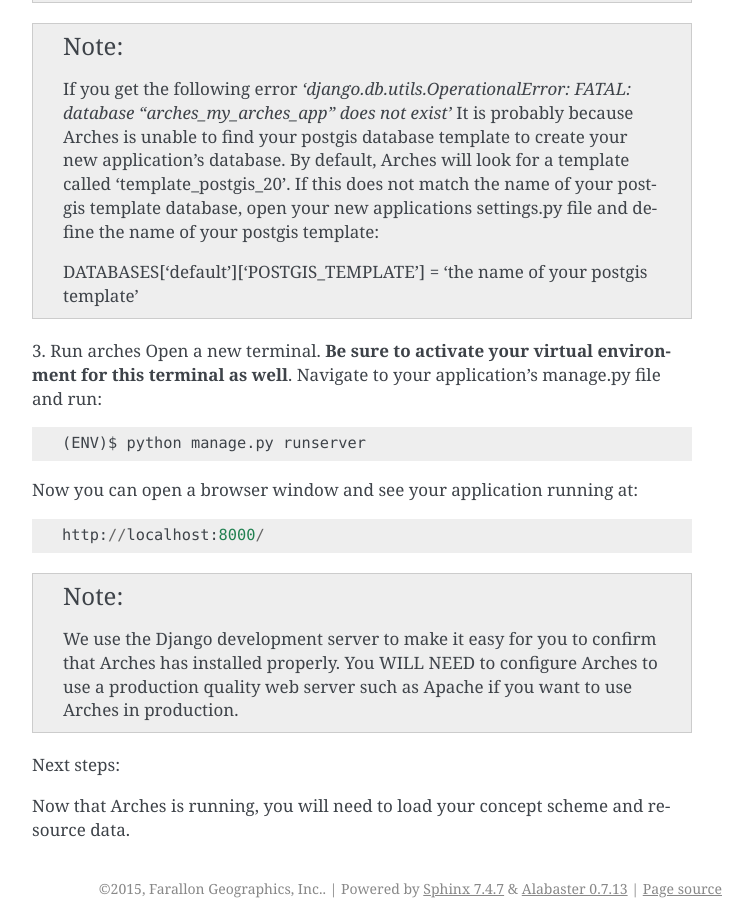
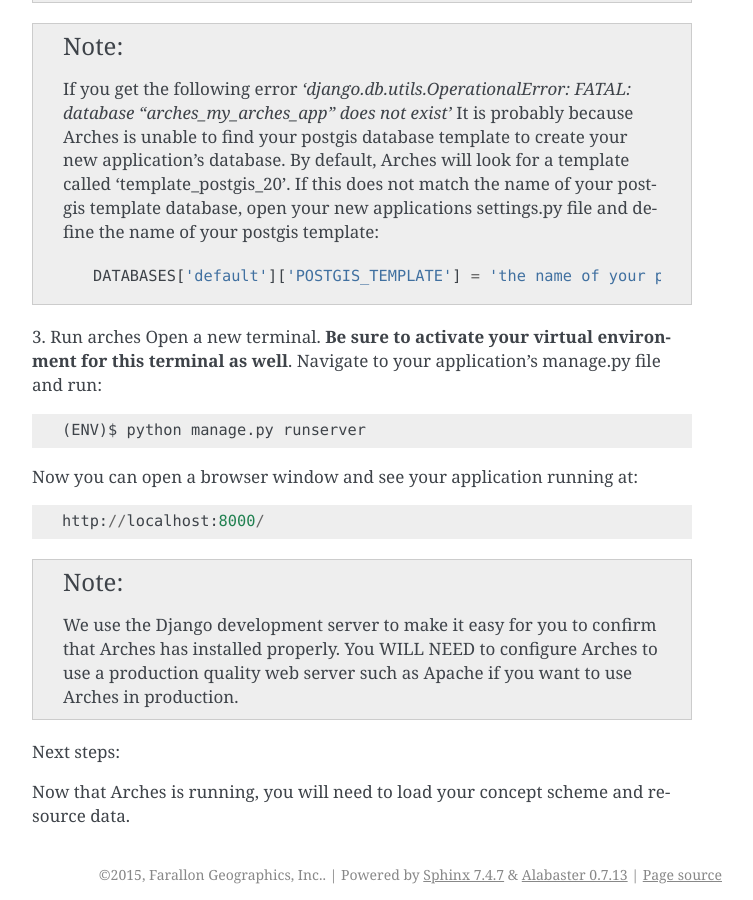
Before and after one commit to archesproject/arches-docs, a Sphinx documentation site: the page built from docs/getting-started.txt, in a window 1280 px wide and 900 px high, scrolled down 4631 px. Shown: the whole window, without its empty margins (388-1141 px from the left). Built offline with Sphinx 7.4.7, drawn with Linux system fonts in a browser that asks for light colours.

Commit message:
more docs editing

```diff
--- a/docs/getting-started.txt
+++ b/docs/getting-started.txt
@@ -185,9 +185,9 @@
 
 .. note::
 
-    If you get the following error *'django.db.utils.OperationalError: FATAL:  database "arches_my_arches_app" does not exist'* It is probably because Arches is unable to find your postgis database template to create your new application's database. By default, Arches will look for a template called 'template_postgis_20'. If this does not match the name of your postgis template database, open your new applications settings.py file and define the name of your postgis template:
+    If you get the following error *'django.db.utils.OperationalError: FATAL:  database "arches_my_arches_app" does not exist'* It is probably because Arches is unable to find your postgis database template to create your new application's database. By default, Arches will look for a template called 'template_postgis_20'. If this does not match the name of your postgis template database, open your new applications settings.py file and define the name of your postgis template::
 
-    DATABASES['default']['POSTGIS_TEMPLATE'] = 'the name of your postgis template'
+      DATABASES['default']['POSTGIS_TEMPLATE'] = 'the name of your postgis template'
 
 3. Run arches
 Open a new terminal. **Be sure to activate your virtual environment for this terminal as well**.
```
